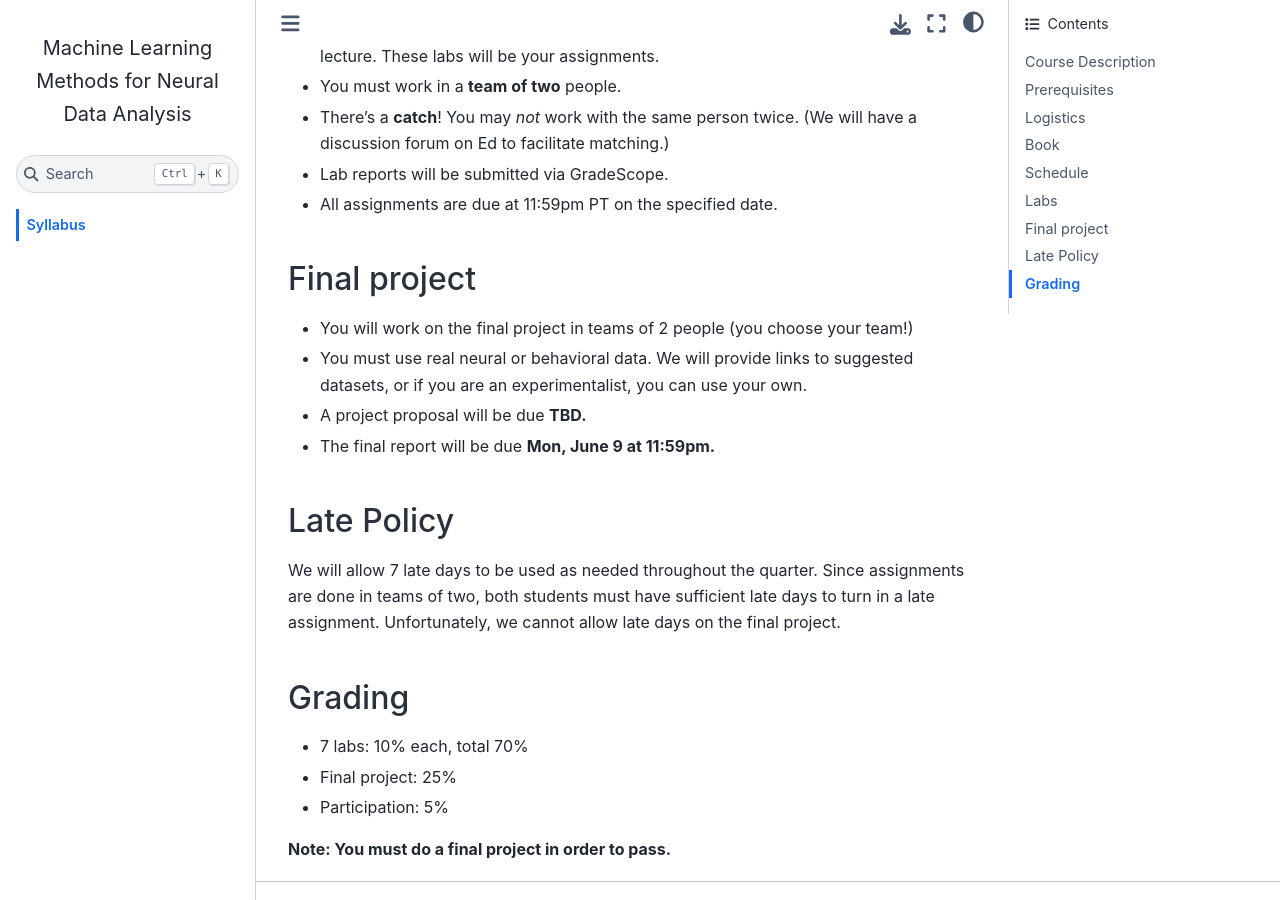
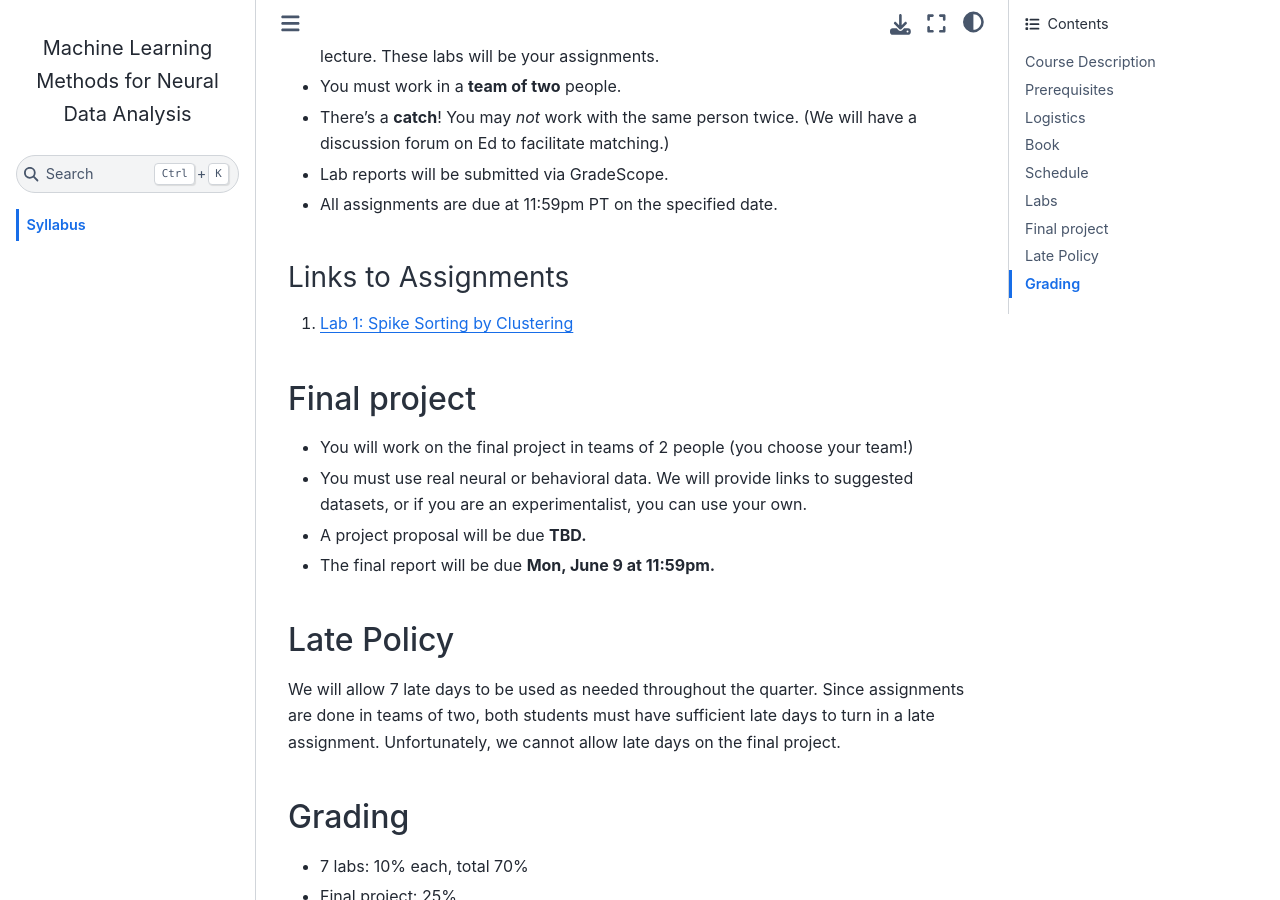
Before and after one commit to slinderman/stats320, a Jupyter Book: the page built from index.md, in a window 1280 px wide and 900 px high, scrolled down 3949 px. Built offline with Jupyter Book 1.0.4 settings and Sphinx 7.4.7 and the Sphinx Book theme 1.1.4, drawn with Linux system fonts in a browser that asks for light colours.

Commit message:
adding lab 1 link

```diff
--- a/index.md
+++ b/index.md
@@ -37,7 +37,7 @@ The lectures develop the theory behind the methods developed in the labs (i.e.,
 | Date        | Neuro Topic | ML Topic | Reading | Assignment |
 | ----------- | ------------------ | -------- | ------- | ---------- |
 | Mon, Mar 31 | Course Overview {Download}`[slides]<slides/pdf/01_intro.pdf>` | | [Basic neurobiology](https://slinderman.github.io/ml4nd/chapters/03_neurobio.html) <br> [Probabilistic modeling](https://slinderman.github.io/ml4nd/chapters/02_probabilistic_modeling.html)|
-| Wed, Apr 2  | Spike Sorting | Mixture Models | [Spike Sorting by Clustering](https://slinderman.github.io/ml4nd/chapters/04a_spike_sorting_clustering.html) | <span style="color:red">**Lab 1 Out**</span> |
+| Wed, Apr 2  | Spike Sorting | Mixture Models | [Spike Sorting by Clustering](https://slinderman.github.io/ml4nd/chapters/04a_spike_sorting_clustering.html) | <span style="color:red">[**Lab 1 Out**](https://slinderman.github.io/ml4nd/labs/01a_spike_sorting.html)</span> |
 | Mon, Apr 7  | Calcium Deconvolution | Matrix Factorization | | |
 | Wed, Apr 9  | Calcium Deconvolution | Convex Optimization  | | <span style="color:red">**Lab 1 Due** <br> **Lab 2 Out**</span> |
 | Mon, Apr 14 | Markerless Pose Tracking | Convolution and Cross-Correlation | | |
@@ -80,6 +80,10 @@ The lectures develop the theory behind the methods developed in the labs (i.e.,
 - Lab reports will be submitted via GradeScope.
 - All assignments are due at 11:59pm PT on the specified date.
 
+### Links to Assignments
+
+1. [Lab 1: Spike Sorting by Clustering](https://slinderman.github.io/ml4nd/labs/01a_spike_sorting.html)
+
 ## Final project
 
 - You will work on the final project in teams of 2 people (you choose your team!)
```
